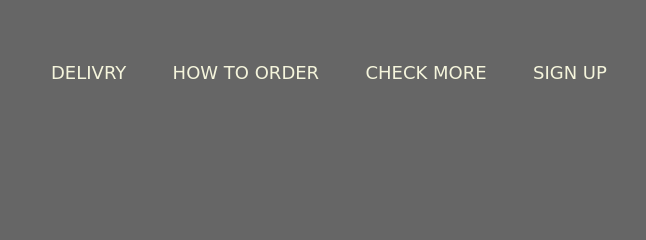
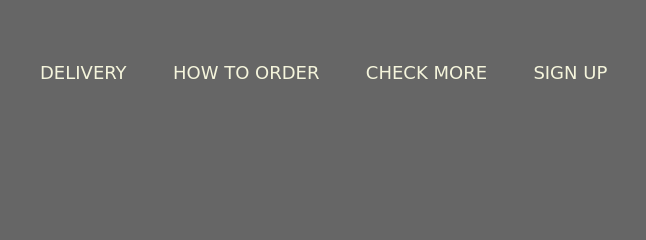
Before and after one commit to Niladri29/hardRockCafe, a plain HTML site: page index.html in a window 1280 px wide. Shown: the top 240 px of the page, 623-1269 px from the left. Drawn offline with nearby package versions, Linux system fonts and the light colour scheme; files that its build step writes are made by us from their sources.

Commit message:
Update index.html

```diff
--- a/index.html
+++ b/index.html
@@ -13,7 +13,7 @@
             <div class="row clerfix">
                 <img src="images/logo.jpg" class="logo">
                    <ul class="main-nav animated jackInTheBox" id="check">
-                     <li><a href="#">DELIVRY</a></li>
+                     <li><a href="#">DELIVERY</a></li>
                      <li><a href="#">HOW TO ORDER</a></li>
                      <li><a href="#">CHECK MORE</a></li>
                      <li><a href="#">SIGN UP</a></li>
```
